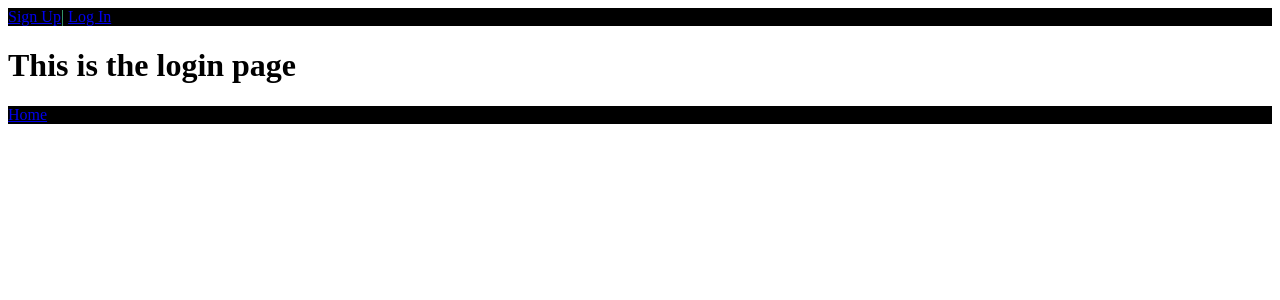
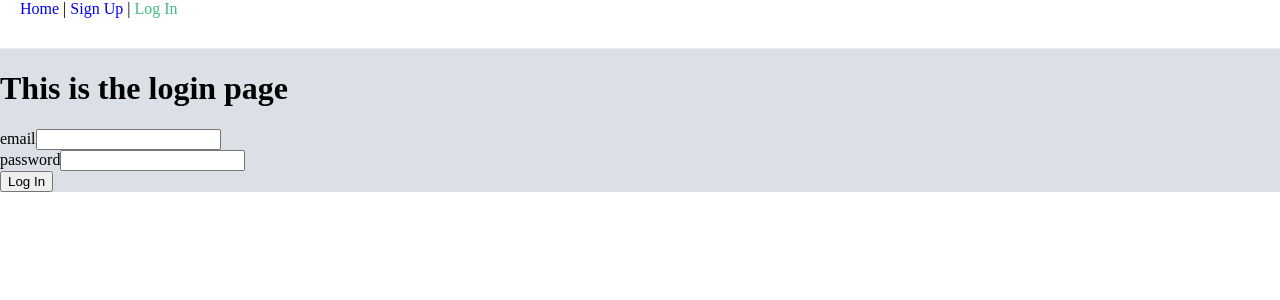
Before and after one commit to NicolasMiladinovic/Groupomania, a Vue app in the folder frontend/: page /#/login in a window 1280 px wide. Shown: the top 300 px of the page. Built offline with nearby package versions, Linux system fonts and the light colour scheme.

Commit message:
Login page

```diff
--- a/frontend/src/App.vue
+++ b/frontend/src/App.vue
@@ -1,33 +1,37 @@
 <template>
   <div id="app">
     <div id="nav">
-      <router-link to="/signup">Sign Up</router-link>|
+      <router-link to="/">Home</router-link> |
+      <router-link to="/signup">Sign Up</router-link> |
       <router-link to="/login">Log In</router-link>
     </div>
     <router-view />
-    <footer id="footer">
-      <router-link to="/">Home</router-link>
-    </footer>
   </div>
 </template>
 
 <style>
+body {
+  margin: 0px;
+}
+
+a {
+  text-decoration: none;
+}
+
+#app {
+  background-color: #dae0e6;
+}
+
 #nav {
   top: 0;
+  border-bottom: 1px solid #edeff1;
+  background-color: #ffffff;
+  position: sticky;
+  height: 48px;
+  padding: 0 20px;
 }
 
-#footer {
-  bottom: 0;
-}
-
-#nav,
-#footer {
-  background-color: black;
-  position: sticky;
-}
-
-#nav,
-#footer a.router-link-exact-active {
+#nav a.router-link-exact-active {
   color: #42b983;
 }
 </style>
--- /dev/null
+++ b/frontend/src/components/Login.vue
@@ -0,0 +1,67 @@
+<script>
+import axios from "axios";
+
+export default {
+  name: "Log",
+  data() {
+    return {
+      message: "",
+    };
+  },
+  methods: {
+    login() {
+      console.log("test");
+      const email = document.getElementById("email").value;
+      const password = document.getElementById("password").value;
+      axios
+        .post(
+          `http://localhost:3000/auth/login`,
+          {
+            email,
+            password,
+          },
+          {
+            headers: {
+              "Content-Type": "application/json",
+            },
+          }
+        )
+        .then((result) => {
+          localStorage.setItem("user", JSON.stringify(result.data));
+          document.location.href = "./Login";
+        })
+        .catch((error) => {
+          if (error.response.status === 404) {
+            this.message = "User not found";
+          }
+          if (error.response.status === 401) {
+            this.message = "Wrong password";
+          }
+          if (error.response.status === 500) {
+            this.message = "Error server";
+          }
+        });
+    },
+  },
+};
+</script>
+
+<template>
+  <div>
+    <form action="#" @submit.prevent="login">
+      <div>
+        <label for="email">email</label>
+        <input type="email" v-model="email" id="email" />
+      </div>
+      <div>
+        <label for="password">password</label>
+        <input type="password" v-model="password"  id="password" />
+      </div>
+      <button type="submit">Log In</button>
+    </form>
+    <div class="error-message">{{ message }}</div>
+  </div>
+</template>
+
+<style>
+</style>
--- a/frontend/src/components/Posts.vue
+++ b/frontend/src/components/Posts.vue
@@ -10,7 +10,6 @@ export default {
   },
   mounted() {
     this.getAllPosts();
-    console.log("test1");
   },
   methods: {
     getAllPosts() {
@@ -30,17 +29,32 @@ export default {
       v-for="Posts in posts"
       :key="Posts.id"
     >
-      <div>
+      <div id="post_container">
+        <p>Posted by {{ Posts.pseudo }}</p>
         <h2>{{ Posts.title }}</h2>
-        <p>{{ Posts.pseudo }} {{ Posts.name }}</p>
-        <img :src="Posts.imgURL" :alt="Posts.title" />
+        <img id="img" :src="Posts.imgURL" :alt="Posts.title" />
       </div>
     </router-link>
   </div>
 </template>
 
 <style>
-img{
-  width: 400px;
+#post_container {
+  margin: 10px auto;
+  background: #fff;
+  width: 700px;
+  height: auto;
+  border: 1px solid #ccc;
+  border-radius: 4px;
+}
+
+#post_container:hover {
+  border: 1px solid grey;
+}
+
+#img {
+  max-width: 700px;
+  max-height: 398px;
+  display: inline;
 }
 </style>
--- a/frontend/src/views/Login.vue
+++ b/frontend/src/views/Login.vue
@@ -1,5 +1,18 @@
 <template>
   <div class="login">
     <h1>This is the login page</h1>
+    <Login />
   </div>
 </template>
+
+<script>
+import Login from '@/components/Login.vue'
+
+export default {
+  name: 'Log',
+  components: {
+    Login
+  }
+
+}
+</script>
```
Also changed, not shown: 2 other files (tests, documents, lock files or other folders).
